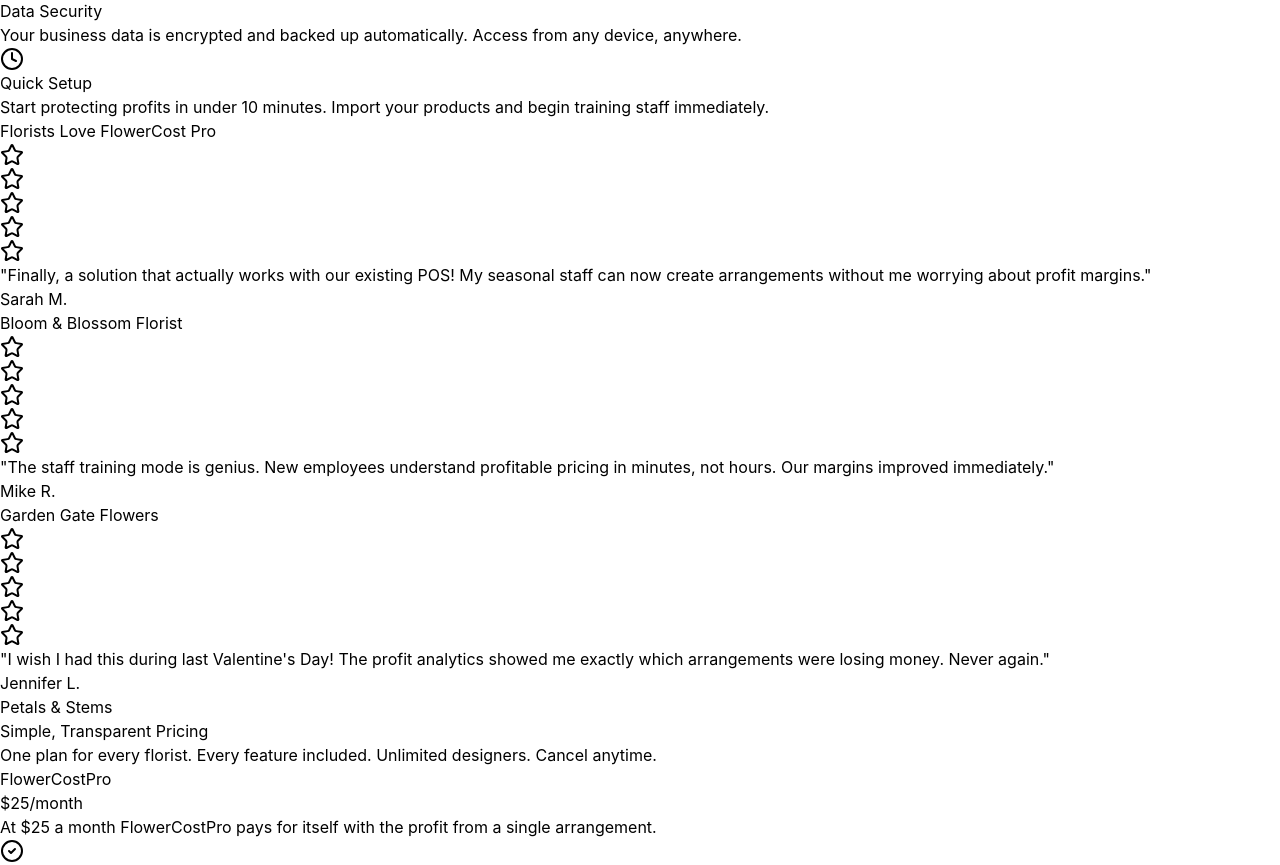
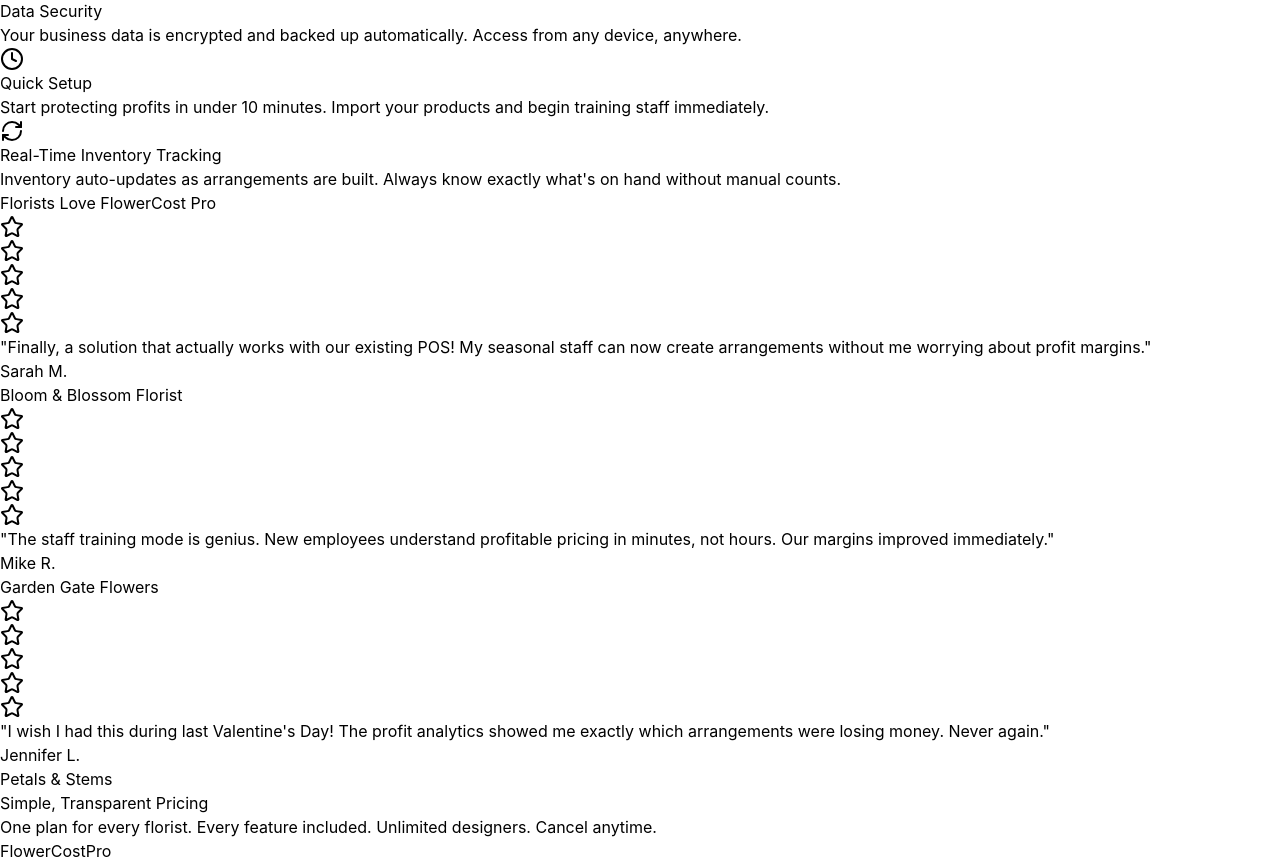
Before and after one commit to FlowerCostPro/flowercostpro-duplicated, a React (Vite) app: page / in a window 1280 px wide. Shown: the part 2633-3498 px from the top of the page. Built offline with nearby package versions, Linux system fonts and the light colour scheme; no server answers.

Commit message:
Add Real-Time Inventory Tracking card

```diff
--- a/src/components/LandingPage.tsx
+++ b/src/components/LandingPage.tsx
@@ -1,5 +1,5 @@
 import React, { useState, FormEvent } from 'react';
-import { DollarSign, Users, TrendingUp, CircleCheck as CheckCircle, ArrowRight, Play, Star, Shield, Clock, Target, ChartBar as BarChart3, Smartphone } from 'lucide-react';
+import { DollarSign, Users, TrendingUp, CircleCheck as CheckCircle, ArrowRight, Play, Star, Shield, Clock, Target, ChartBar as BarChart3, Smartphone, RefreshCw } from 'lucide-react';
 import { supabase } from '../lib/supabase';
 import { useToast } from './Toast';
 
@@ -414,6 +414,16 @@
                 products and begin training staff immediately.
               </p>
             </div>
+
+            <div className="bg-white rounded-xl p-6 shadow-lg">
+              <div className="bg-teal-100 p-3 rounded-full w-fit mb-4">
+                <RefreshCw className="w-6 h-6 text-teal-600" />
+              </div>
+              <h3 className="text-lg font-bold text-gray-900 mb-2">Real-Time Inventory Tracking</h3>
+              <p className="text-gray-600 text-sm">
+                Inventory auto-updates as arrangements are built. Always know exactly what's on hand without manual counts.
+              </p>
+            </div>
           </div>
         </div>
       </section>
```
